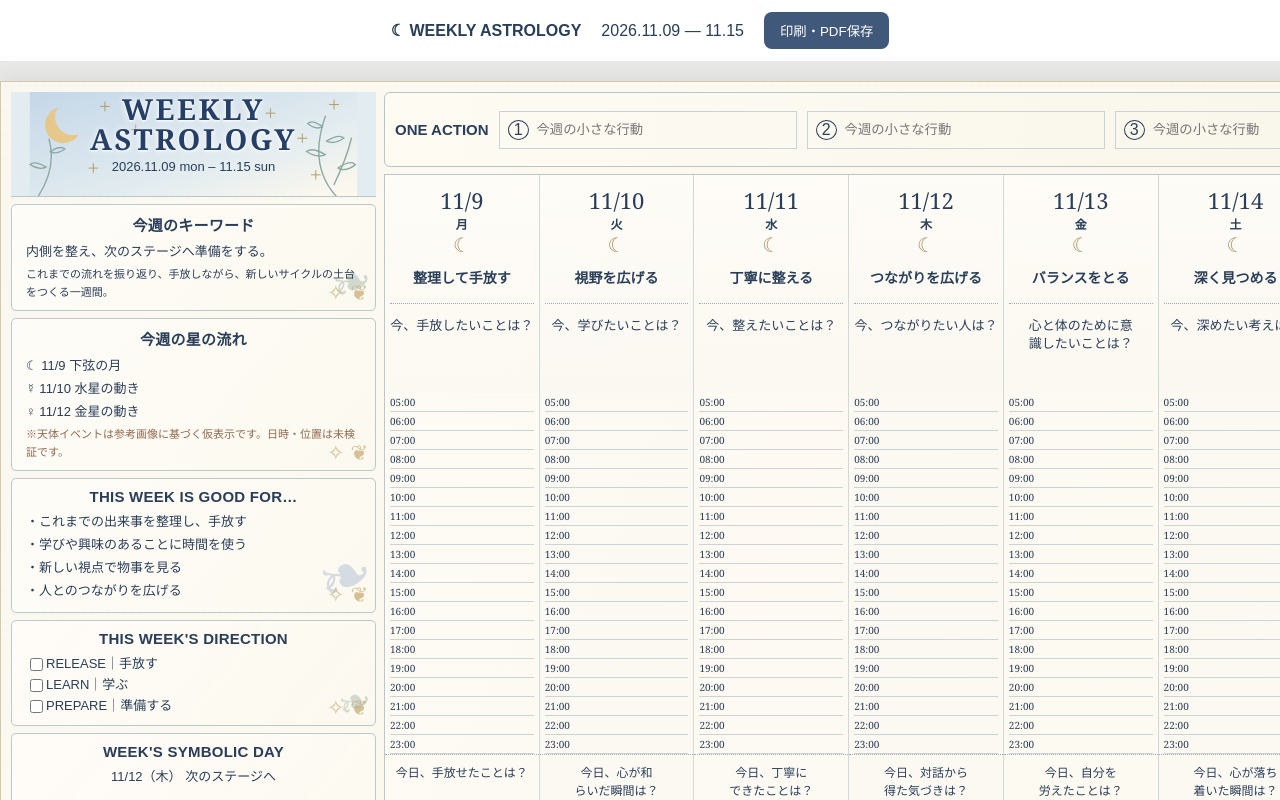
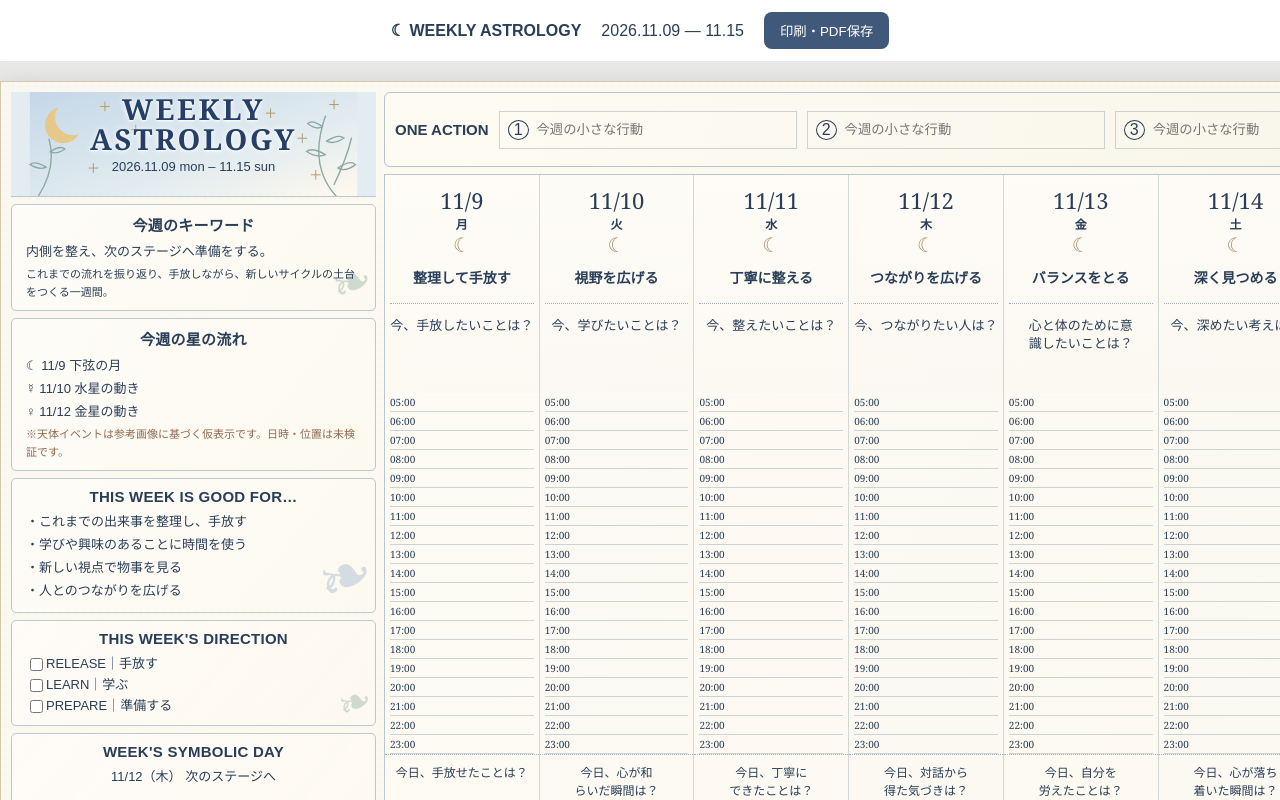
Before and after one commit to samansa3484-jpg/weekly-astrogy, a React (Vite) app: page / in a window 1280 px wide. Shown: the top 800 px of the page. Built offline with nearby package versions, Linux system fonts and the light colour scheme; a web font is replaced by a local one.

Commit message:
Remove star pseudo-elements from left sidebar cards

```diff
--- a/src/style.css
+++ b/src/style.css
@@ -229,3 +229,7 @@ aside section h3, .dayhead h4, .refgrid section h3,
 @media print {
   .night-two-line::after { top:55px; }
 }
+
+/* Keep the small gold star only in the evening reflection area.
+   Remove automatically added star ornaments from the left sidebar cards. */
+aside section::after { content:none !important; display:none !important; }
```
